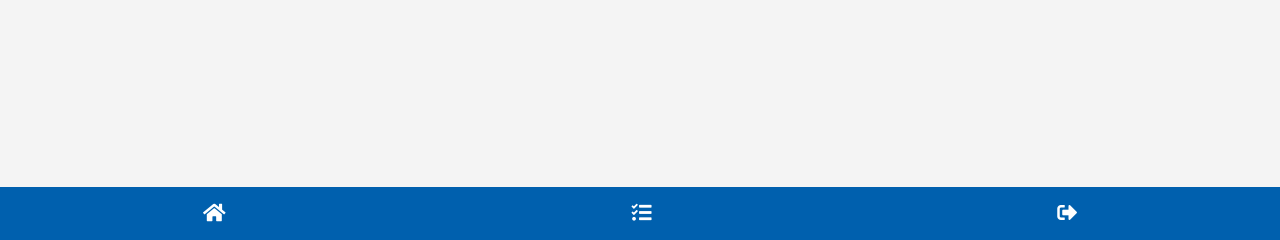
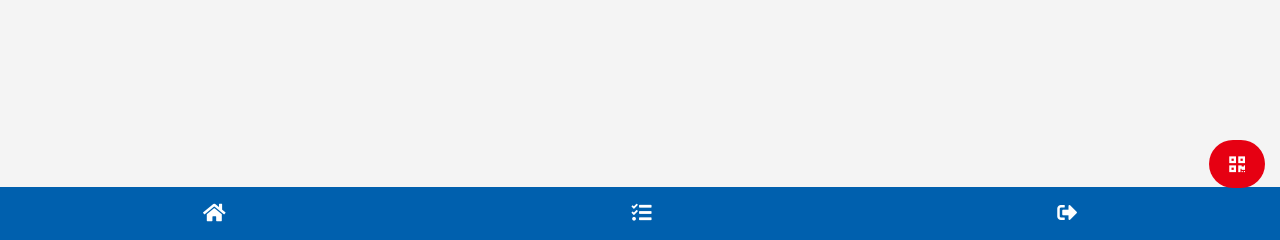
Before and after one commit to tik1111/greppeltocht, a PHP site: page /admin/tasks.php in a window 1280 px wide. Shown: the part 560-800 px from the top of the page. Run offline with PHP 8.4, Linux system fonts and the light colour scheme; the visitor is signed in with stand-in values (Sample User, id 1); some web fonts are replaced.

Commit message:
Action buttons

```diff
--- a/admin/css/style.css
+++ b/admin/css/style.css
@@ -62,6 +62,16 @@ div.content {
   padding: 15px 50px;
 }
 
+.buttons {
+  position: fixed;
+  bottom: 0;
+  right: 15px;
+  margin-bottom: calc(52px + env(safe-area-inset-bottom));
+  z-index: 999;
+  display: flex;
+  gap: 10px;
+}
+
 #map {
   height: 100vh;
   width: 100%;
--- a/admin/layout/header.php
+++ b/admin/layout/header.php
@@ -44,3 +44,9 @@
         </li>
       </ul>
     </nav>
+
+    <div class="buttons">
+      <span class="button" data-action="show_qr">
+        <i class="fas fa-qrcode"></i>
+      </span>
+    </div>
```
